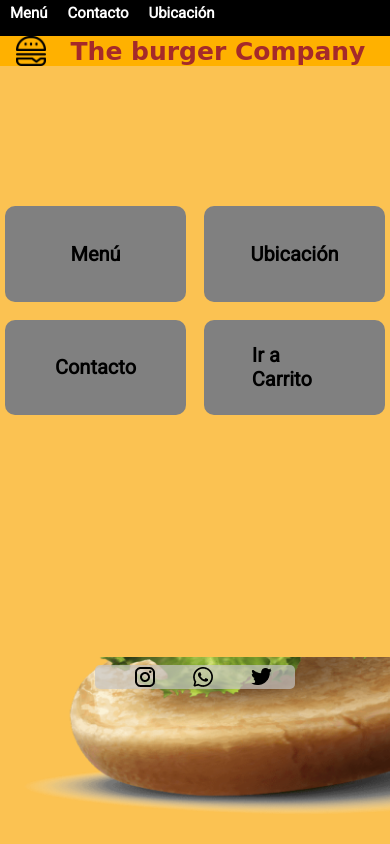
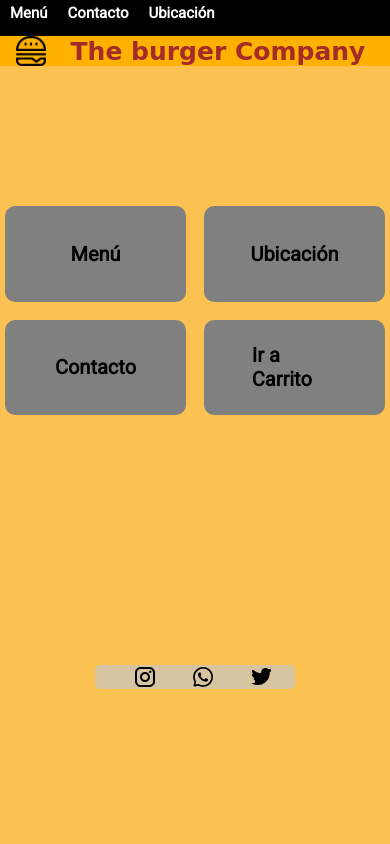
Before and after one commit to LeandroPlaza94/burger-company, a website: page index.html in a window 390 px wide. Drawn offline with Linux system fonts and the light colour scheme; a web font is replaced by a local one.

Commit message:
se habia puesto un background image que generaba conflictos al realizar deploy

```diff
--- a/scss/layout/_480.scss
+++ b/scss/layout/_480.scss
@@ -3,7 +3,6 @@
 	body {
 		overflow-x: hidden;
 		background-color: none;
-		background-image: url('/assets/img/Burger-index.png');
 		background-repeat: no-repeat;
 		background-size: cover;
 
--- a/scss/layout/_768.scss
+++ b/scss/layout/_768.scss
@@ -9,7 +9,6 @@
 	body {
 		overflow-x: hidden;
 		background-color: none;
-		background-image: url('/assets/img/Burger-index.png');
 		background-repeat: no-repeat;
 		background-size: cover;
 		height: 100vh;
```
Also changed, not shown: css/styles.css.
